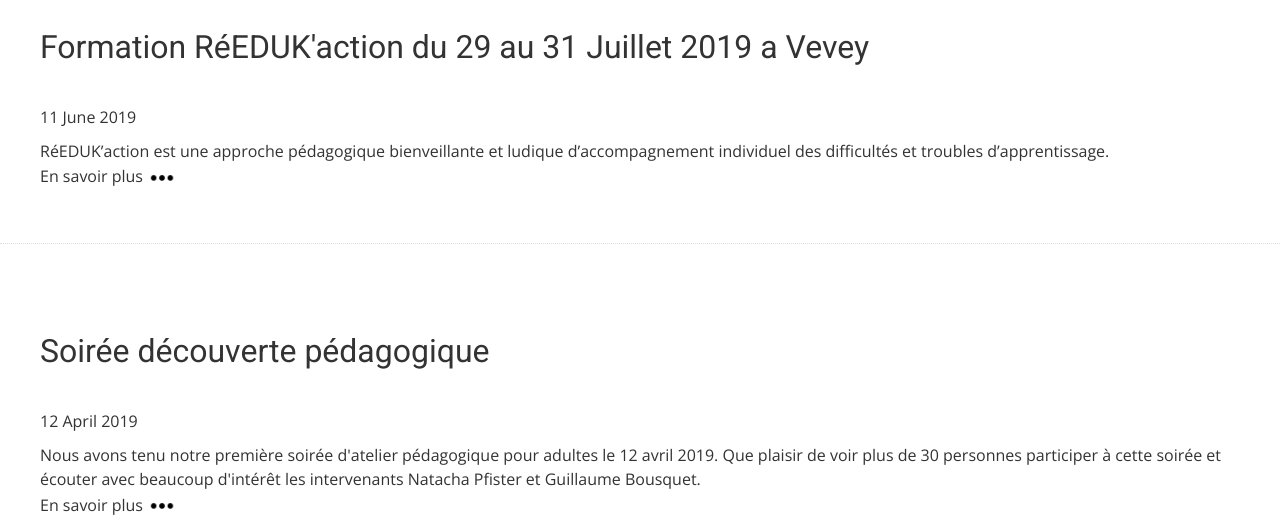
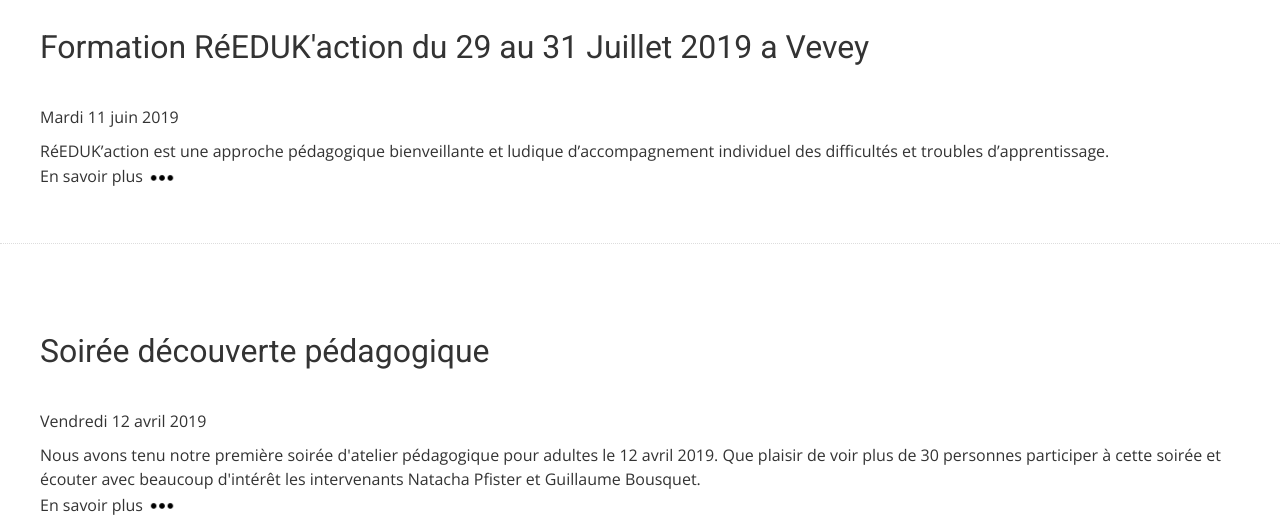
Before and after one commit to midjoule/lifeschool, a Jekyll site: the page built from blog.html, in a window 1280 px wide and 900 px high, scrolled down 322 px. Shown: the part 154-674 px from the top of the window. Built offline with Jekyll 4.4.1, drawn with Linux system fonts in a browser that asks for light colours; nearby versions of some CDN libraries; some web fonts are replaced.

Commit message:
Update blog.html

```diff
--- a/blog.html
+++ b/blog.html
@@ -25,8 +25,7 @@
 {% assign i = i + 1 %}
 <div class="post-area">
   <h2>{{ post.title }}</h2>
-  <p class="post-date">{{ post.date | date_to_long_string }}</p>
-
+  <p class="post-date">{% assign dy = post.date | date: "%a" %}{% case dy %}{% when "Mon" %}Lundi{% when "Tue" %}Mardi{% when "Wed" %}Mercredi{% when "Thu" %}Jeudi{% when "Fri" %}Vendredi{% when "Sat" %}Samedi{% when "Sun" %}Dimanche{% else %}{{ dy }}{% endcase %} {% assign d = post.date | date: "%-d"  %}{% case d %}{% when '1' %}{{ d }}er{% else %}{{ d }}{% endcase %} {% assign m = post.date | date: "%-m" %}{% case m %}{% when '1' %}janvier{% when '2' %}février{% when '3' %}mars{% when '4' %}avril{% when '5' %}mai{% when '6' %}juin{% when '7' %}juillet{% when '8' %}août{% when '9' %}septembre{% when '10' %}octobre{% when '11' %}novembre{% when '12' %}décembre{% endcase %} {{ post.date | date: '%Y' }}</p>
   <p>{{ post.description }}
     <br />
     <a href="#post_{{ i }}" title="En savoir plus..." data-toggle="collapse">
```
